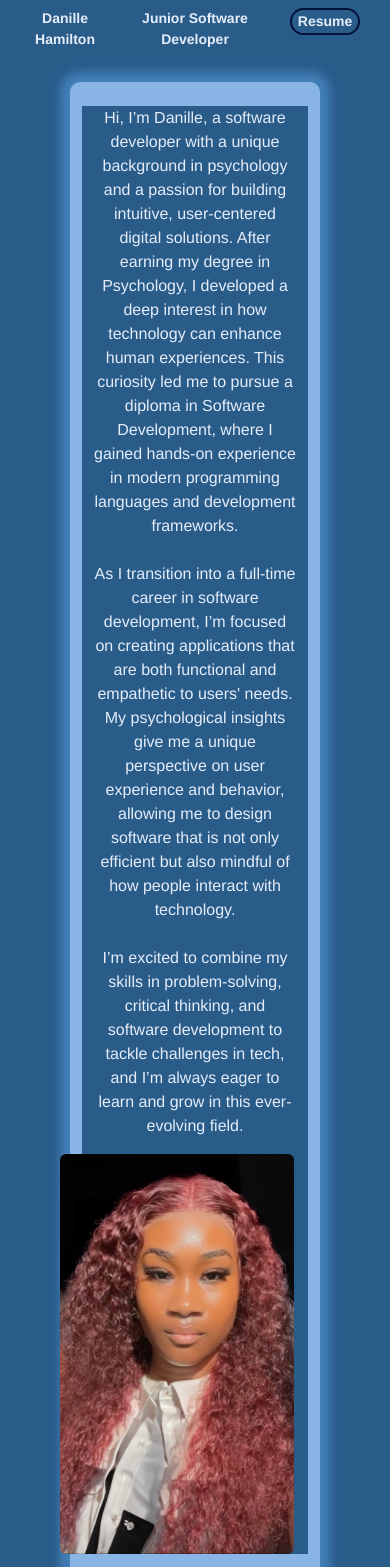
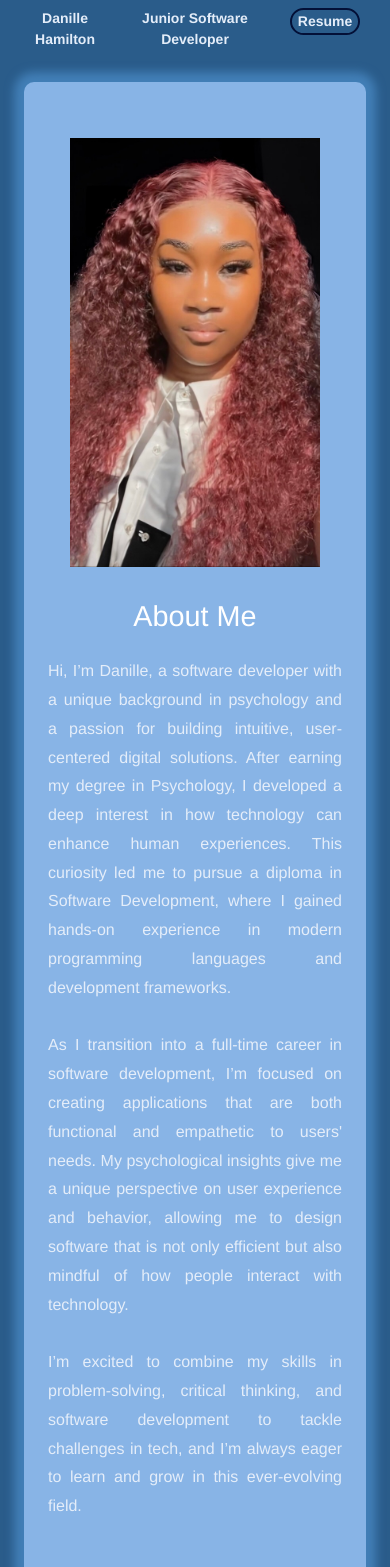
Before and after one commit to DanilleH22/portfolio, a React (Create React App) app: page / in a window 390 px wide. Shown: the top 1567 px of the page. Built offline with nearby package versions, Linux system fonts and the light colour scheme.

Commit message:
Update adbout me to be optimised for mobile phone update layout

```diff
--- a/src/pages/AboutMe.js
+++ b/src/pages/AboutMe.js
@@ -5,32 +5,28 @@ import styles from '../styles/AboutMe.module.css';
 import ScrollAnimation from '../components/ScrollAnimation';
 
 const AboutMe = () => {
-
   return (
-    <Container style={{ width: '75%' }}>
-      <ScrollAnimation
-
-        className={styles.AboutMeCard}
-      >
-        <Row className={styles.MyDescriptionOuter}>
-          {/* Left Column: Text */}
-          <Col className={styles.MyDescription} lg={6} xs={12}>
-            <p>
-              Hi, I’m Danille, a software developer with a unique background in psychology and a passion for building intuitive, user-centered digital solutions. After earning my degree in Psychology, I developed a deep interest in how technology can enhance human experiences. This curiosity led me to pursue a diploma in Software Development, where I gained hands-on experience in modern programming languages and development frameworks.
+    <Container className={styles.Container}>
+      <ScrollAnimation className={styles.AboutMeCard}>
+        <Row className={styles.Row}>
+          {/* Text Column */}
+          <Col md={6} className={styles.TextColumn}>
+            <h2 className={styles.Title}>About Me</h2>
+            <p className={styles.Paragraph}>
+            Hi, I’m Danille, a software developer with a unique background in psychology and a passion for building intuitive, user-centered digital solutions. After earning my degree in Psychology, I developed a deep interest in how technology can enhance human experiences. This curiosity led me to pursue a diploma in Software Development, where I gained hands-on experience in modern programming languages and development frameworks.
               <br/><br/>
               As I transition into a full-time career in software development, I’m focused on creating applications that are both functional and empathetic to users' needs. My psychological insights give me a unique perspective on user experience and behavior, allowing me to design software that is not only efficient but also mindful of how people interact with technology.
               <br/><br/>
               I’m excited to combine my skills in problem-solving, critical thinking, and software development to tackle challenges in tech, and I’m always eager to learn and grow in this ever-evolving field.
             </p>
           </Col>
-          {/* Right Column: Image */}
-          <Col className="d-flex justify-content-center pe-5" lg={6} xs={12}>
+
+          {/* Image Column */}
+          <Col md={6} className={styles.ImageColumn}>
             <Image
               src={headshot}
-              width={315}
-              height={400}
-              rounded
-              alt="Headshot of me"
+              className={styles.Headshot}
+              alt="Headshot of Danille"
             />
           </Col>
         </Row>
```
